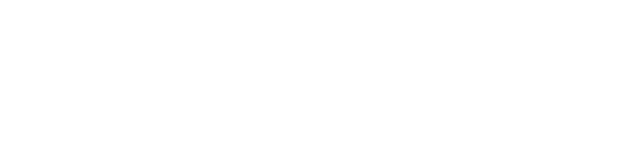
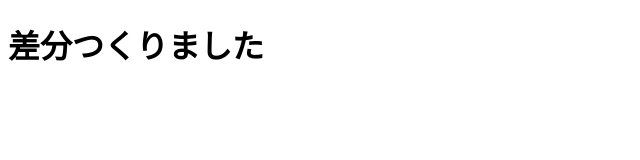
Before and after one commit to t38miwa/test_test, a plain HTML site: page index.html in a window 1280 px wide. Shown: the whole page, without its empty margins (0-640 px from the left). Drawn offline with Linux system fonts and the light colour scheme.

Commit message:
Modified index.html

```diff
--- a/index.html
+++ b/index.html
@@ -7,6 +7,6 @@
     <title>Document</title>
 </head>
 <body>
-
+    <h1>差分つくりました</h1>
 </body>
 </html>
```
